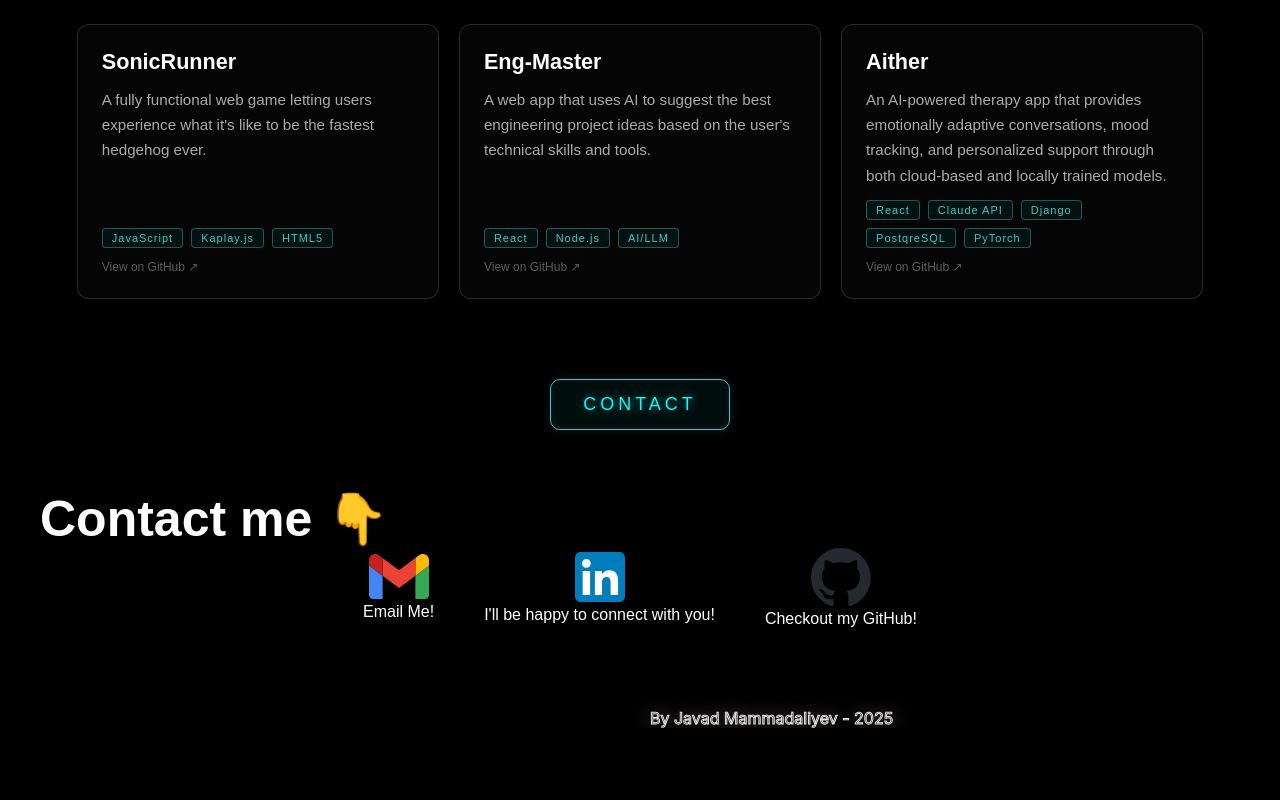
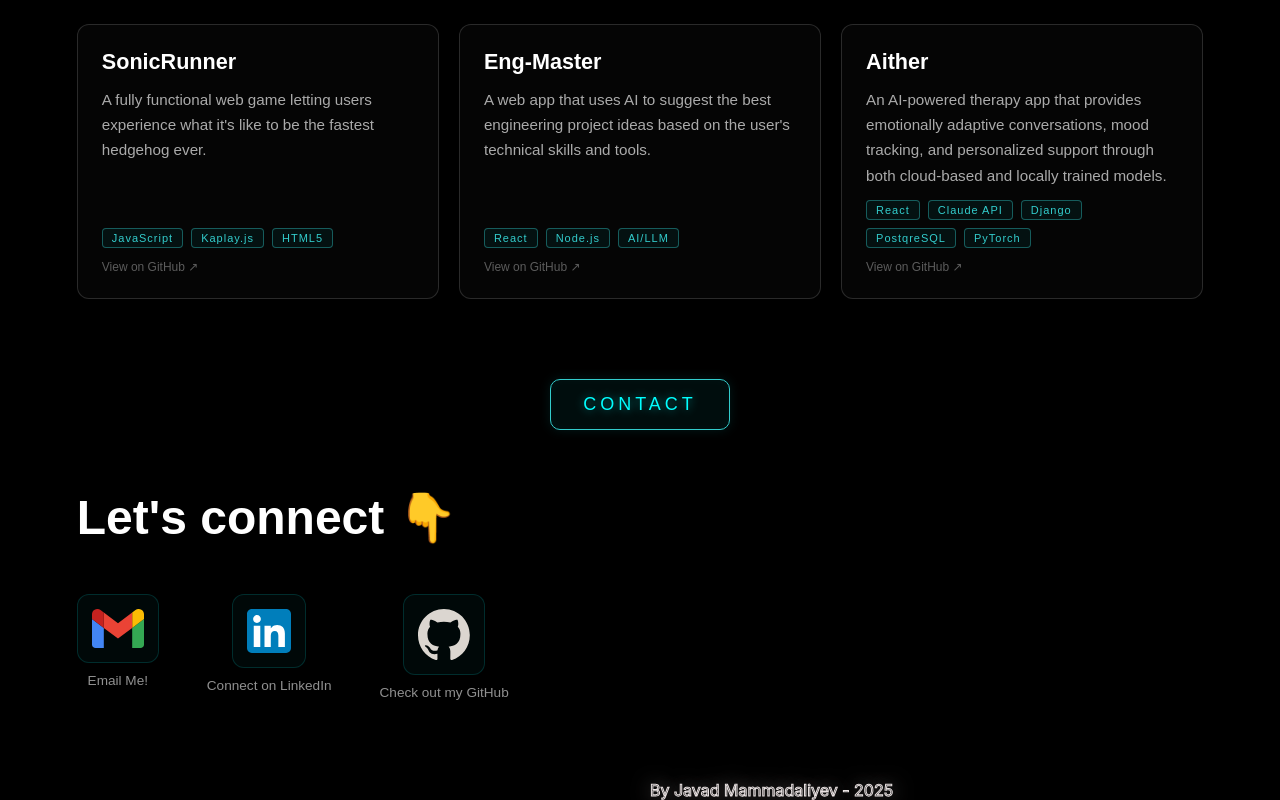
Before and after one commit to EventFulOgee4/eventfulogee4.github.io, a React (Vite) app: page / in a window 1280 px wide. Shown: the part 2977-3777 px from the top of the page. Before the commit the page ends 3705 px from the top, so only its background shows below. Built offline with nearby package versions, Linux system fonts and the light colour scheme; the HTML template or start-up script is replaced by a standard one; a web font is replaced by a local one.

Commit message:
added aria-labels, fix mailto spacing, and secure external links

```diff
--- a/src/components/Contact.jsx
+++ b/src/components/Contact.jsx
@@ -1,30 +1,44 @@
 import '../styles/Contact.css'
 
-export default function Contact(props){
-    return(
+export default function Contact(props) {
+    return (
         <section ref={props.contactSection} className="contact-section">
-            <header className="section-header">
-                CONTACT
-            </header>
-            <h1>Contact me &#128071;</h1>
+            <header className="section-header">CONTACT</header>
+            <h2 className="contact-heading">Let's connect 👇</h2>
             <section className="contact-info">
                 <div className="contact-method">
-                    <a href="mailto: cavadmamedaliev@gmail.com">
-                        <i><img className="gmail-logo" src="Gmail_icon_(2020).svg" alt="gmail-logo"/></i>
+                    <a
+                        href="mailto:cavadmamedaliev@gmail.com"
+                        aria-label="Send me an email"
+                        className="contact-icon-link"
+                    >
+                        <img className="gmail-logo" src="Gmail_icon_(2020).svg" alt="" aria-hidden="true" />
                     </a>
                     <p>Email Me!</p>
                 </div>
                 <div className="contact-method">
-                    <a target="_blank" href="https://www.linkedin.com/in/javad-mammadaliyev-a00700334/">
-                        <i><img className="linkedin-logo" src="LinkedIn_icon.svg" alt="linkedin-logo"/></i>
+                    <a
+                        target="_blank"
+                        rel="noopener noreferrer"
+                        href="https://www.linkedin.com/in/javad-mammadaliyev-a00700334/"
+                        aria-label="Connect with me on LinkedIn"
+                        className="contact-icon-link"
+                    >
+                        <img className="linkedin-logo" src="LinkedIn_icon.svg" alt="" aria-hidden="true" />
                     </a>
-                    <p>I'll be happy to connect with you!</p>
+                    <p>Connect on LinkedIn</p>
                 </div>
                 <div className="contact-method">
-                    <a target="_blank" href="https://github.com/EventFulOgee4">
-                        <i><img className="github-logo" src="github-mark.svg" alt="github-logo"/></i>
+                    <a
+                        target="_blank"
+                        rel="noopener noreferrer"
+                        href="https://github.com/EventFulOgee4"
+                        aria-label="Visit my GitHub profile"
+                        className="contact-icon-link"
+                    >
+                        <img className="github-logo" src="github-mark.svg" alt="" aria-hidden="true" />
                     </a>
-                    <p>Checkout my GitHub!</p>
+                    <p>Check out my GitHub</p>
                 </div>
             </section>
         </section>
--- a/src/styles/Contact.css
+++ b/src/styles/Contact.css
@@ -1,103 +1,67 @@
 section.contact-section {
     margin-bottom: 80px;
+    padding: 0 clamp(24px, 6vw, 80px);
+    box-sizing: border-box;
 }
 
-section.contact-section > h1 {
-    font-size: 50px;
-    margin-left: 40px;
-}
-
-@media(max-width: 500px){
-    section.contact-section > h1 {
-        font-size: 50px;
-        margin-left: 250px;
-        max-width: 1000px;
-        width: 400px;
-        margin-bottom: 100px;
-    }
-}
-
-@media(min-width: 1200px){
-    section.contact-section > h1 {
-        font-size: 50px;
-        margin-left: 40px;
-    }
-}
-
-@media(min-width: 2400px){
-    section.contact-section > h1 {
-        font-size: 50px;
-        margin-left: 40px;
-        margin-bottom: 150px;
-    }
+.contact-heading {
+    font-size: clamp(1.8rem, 4vw, 3rem);
+    margin-bottom: 48px;
+    color: #fff;
 }
 
 section.contact-info {
     display: flex;
-    justify-content: center;
-    align-items: center;
-    gap: 50px;
-}
-
-@media(max-width: 500px){
-    section.contact-info {
-        display: flex;
-        margin-left: 450px;
-        justify-content: center;
-        align-items: center;
-        gap: 120px;
-    }
+    justify-content: flex-start;
+    align-items: flex-start;
+    gap: 48px;
+    flex-wrap: wrap;
 }
 
 div.contact-method {
     display: flex;
     flex-direction: column;
     align-items: center;
+    gap: 10px;
 }
 
-@media(max-width: 500px){
-    div.contact-method > p {
-        display: flex;
-        flex-direction: column;
-        align-items: center;
-        margin: 0 auto;
-        width: 200px;
-    }
+div.contact-method > p {
+    font-size: 0.85rem;
+    color: rgba(180, 180, 180, 0.8);
+    font-family: Arial, Helvetica, sans-serif;
+    text-align: center;
+    margin: 0;
 }
 
-@media(max-width: 500px){
-    div.contact-method > a {
-        display: flex;
-        flex-direction: column;
-        align-items: center;
-        margin-bottom: 30px;
-    }
+.contact-icon-link {
+    display: flex;
+    align-items: center;
+    justify-content: center;
+    padding: 14px;
+    border: 1px solid rgba(0, 255, 255, 0.15);
+    border-radius: 12px;
+    background: rgba(0, 255, 255, 0.03);
+    transition: border-color 0.2s ease, box-shadow 0.2s ease, transform 0.2s ease;
 }
 
+.contact-icon-link:hover {
+    border-color: rgba(0, 255, 255, 0.5);
+    box-shadow: 0 0 16px rgba(0, 255, 255, 0.15);
+    transform: translateY(-4px);
+}
 
 img.gmail-logo {
-    width: 60px;
-    transition: 0.2s;
-}
-
-img.gmail-logo:hover {
-    transform: scale(1.2);
+    width: 52px;
+    display: block;
 }
 
 img.linkedin-logo {
-    width: 50px;
-    transition: 0.2s;
-}
-
-img.linkedin-logo:hover {
-    transform: scale(1.2);
+    width: 44px;
+    display: block;
 }
 
 img.github-logo {
-    width: 60px;
-    transition: 0.2s;
+    width: 52px;
+    display: block;
+    filter: invert(1);
 }
-
-img.github-logo:hover {
-    transform: scale(1.2);
-}
```
